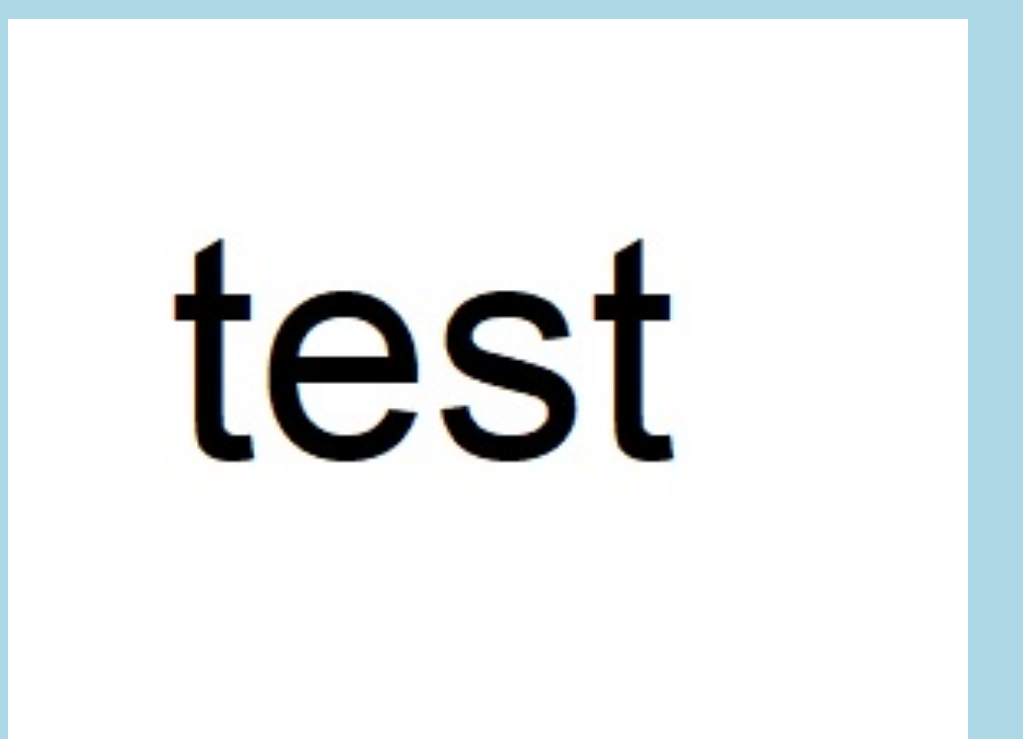
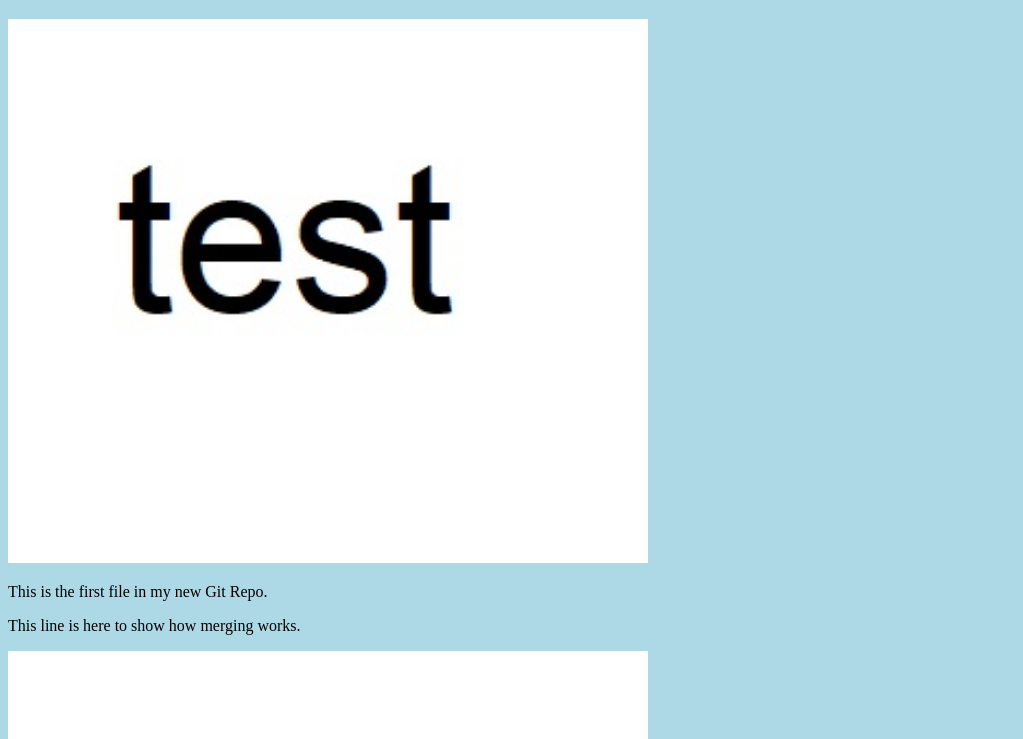
Before and after one commit to Venlearning/hello-world, a plain HTML site: page index.html in a window 1280 px wide. Shown: the part 61-800 px from the top of the page, without its empty margins (0-1023 px from the left). Drawn offline with Linux system fonts and the light colour scheme.

Commit message:
Updated index.html. Resized image

```diff
--- a/index.html
+++ b/index.html
@@ -7,7 +7,7 @@
 <body>
 
 <h1>Hello world!</h1>
-<div><img src="img_hello_world.jpg" alt="Hello World from Space" style="width:100%;max-width:960px">
+<div><img src="img_hello_world.jpg" alt="Hello World from Space" style="width:100%;max-width:640px">
 </div>
 <p>This is the first file in my new Git Repo.</p>
 <p>This line is here to show how merging works.</p>
```
